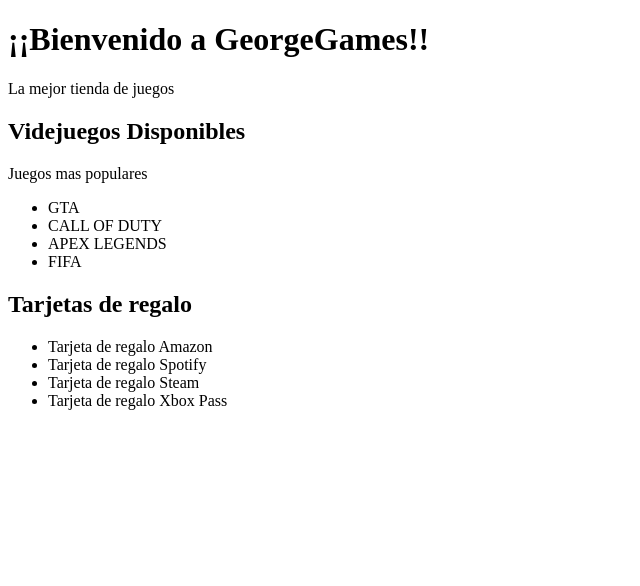
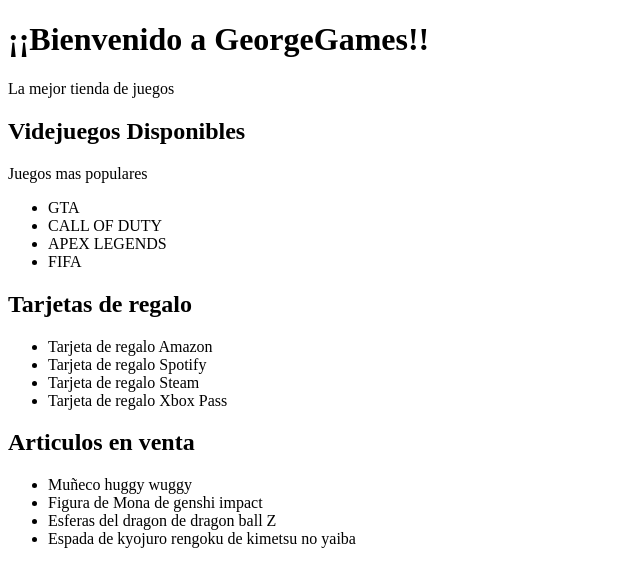
Before and after one commit to JorgeIvan0304/angular, an Angular app in the folder videojuegos/: page / in a window 1280 px wide. Shown: the top 586 px of the page, without its empty margins (0-640 px from the left). Built offline with nearby package versions, Linux system fonts and the light colour scheme.

Commit message:
version 3

```diff
--- a/videojuegos/src/app/app.component.html
+++ b/videojuegos/src/app/app.component.html
@@ -3,4 +3,5 @@
     <p> La mejor tienda de juegos </p>
     <videojuego></videojuego>
     <zapatillas></zapatillas>
+    <articulos></articulos>
 </div>
--- a/videojuegos/src/app/app.module.ts
+++ b/videojuegos/src/app/app.module.ts
@@ -4,12 +4,14 @@
 import { AppComponent } from './app.component';
 import { VideojuegoComponent } from './videojuego/videojuego.component';
 import { ZapatillasComponent } from './zapatillas/zapatillas.component';
+import { ArticulosComponent } from './articulos/articulos.component';
 
 @NgModule({
   declarations: [
     AppComponent,
     VideojuegoComponent,
-    ZapatillasComponent
+    ZapatillasComponent,
+    ArticulosComponent
   ],
   imports: [
     BrowserModule
--- /dev/null
+++ b/videojuegos/src/app/articulos/articulos.component.html
@@ -0,0 +1,7 @@
+<h2> Articulos en venta </h2>
+<ul>
+    <li>Muñeco huggy wuggy </li>
+    <li>Figura de Mona de genshi impact</li>
+    <li>Esferas del dragon de dragon ball Z </li>
+    <li>Espada de kyojuro rengoku de kimetsu no yaiba</li>
+</ul>
--- /dev/null
+++ b/videojuegos/src/app/articulos/articulos.component.ts
@@ -0,0 +1,15 @@
+import { Component, OnInit } from '@angular/core';
+
+@Component({
+  selector: 'articulos',
+  templateUrl: './articulos.component.html',
+  styleUrls: ['./articulos.component.css']
+})
+export class ArticulosComponent implements OnInit {
+
+  constructor() { }
+
+  ngOnInit(): void {
+  }
+
+}
```
Also changed, not shown: videojuegos/src/app/articulos/articulos.component.css (added), 1 other file (tests, documents, lock files or other folders).
